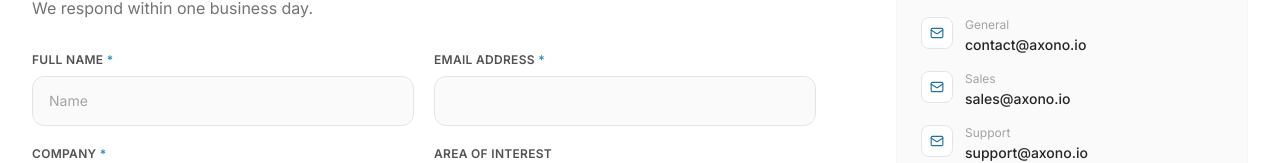
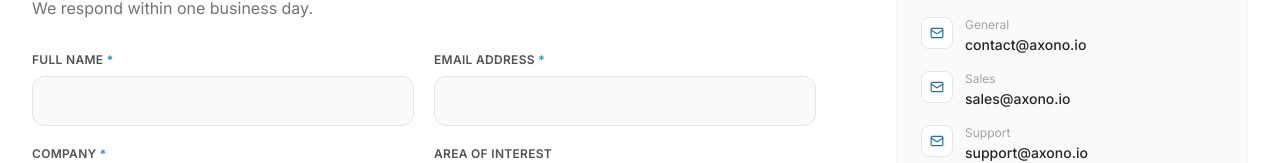
Before and after one commit to mahadevaxono/web---Copy, a React (Vite) app: page /contact in a window 1280 px wide. Shown: the part 671-834 px from the top of the page. Built offline with nearby package versions, Linux system fonts and the light colour scheme.

Commit message:
Updated Contact.tsx

```diff
--- a/src/pages/Contact.tsx
+++ b/src/pages/Contact.tsx
@@ -85,7 +85,7 @@ export default function Contact() {
                         </label>
                         <input
                           required name="name" value={form.name} onChange={handleChange}
-                          placeholder="Name"
+
                           className={inputClass}
                         />
                       </div>
```
